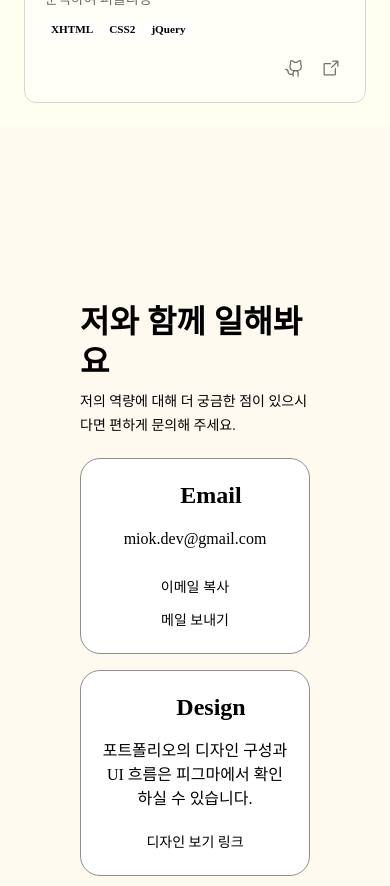
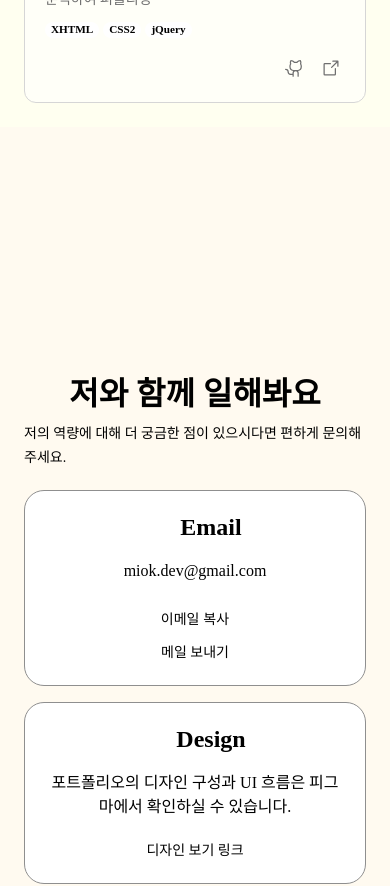
Before and after one commit to miok-jung/miok-jung.github.io, a Vue app: page / in a window 390 px wide. Shown: the part 4120-5006 px from the top of the page. Built offline with nearby package versions, Linux system fonts and the light colour scheme; some icons are missing.

Commit message:
fix:  Contact 여백 태블렛/모바일 통일치

```diff
--- a/src/components/portfolio/Contact.vue
+++ b/src/components/portfolio/Contact.vue
@@ -98,7 +98,7 @@ const copyEmail = async () => {
   flex-direction: column;
   justify-content: center;
   align-items: center;
-  padding: 40px 80px;
+  padding: 40px 48px;
   min-height: 100svh;
 
   &__title {
@@ -165,4 +165,11 @@ const copyEmail = async () => {
     }
   }
 }
+
+/* mobile */
+@media (max-width: $bp-mobile) {
+  .contact-section {
+    padding: 80px 24px 24px;
+  }
+}
 </style>
```
